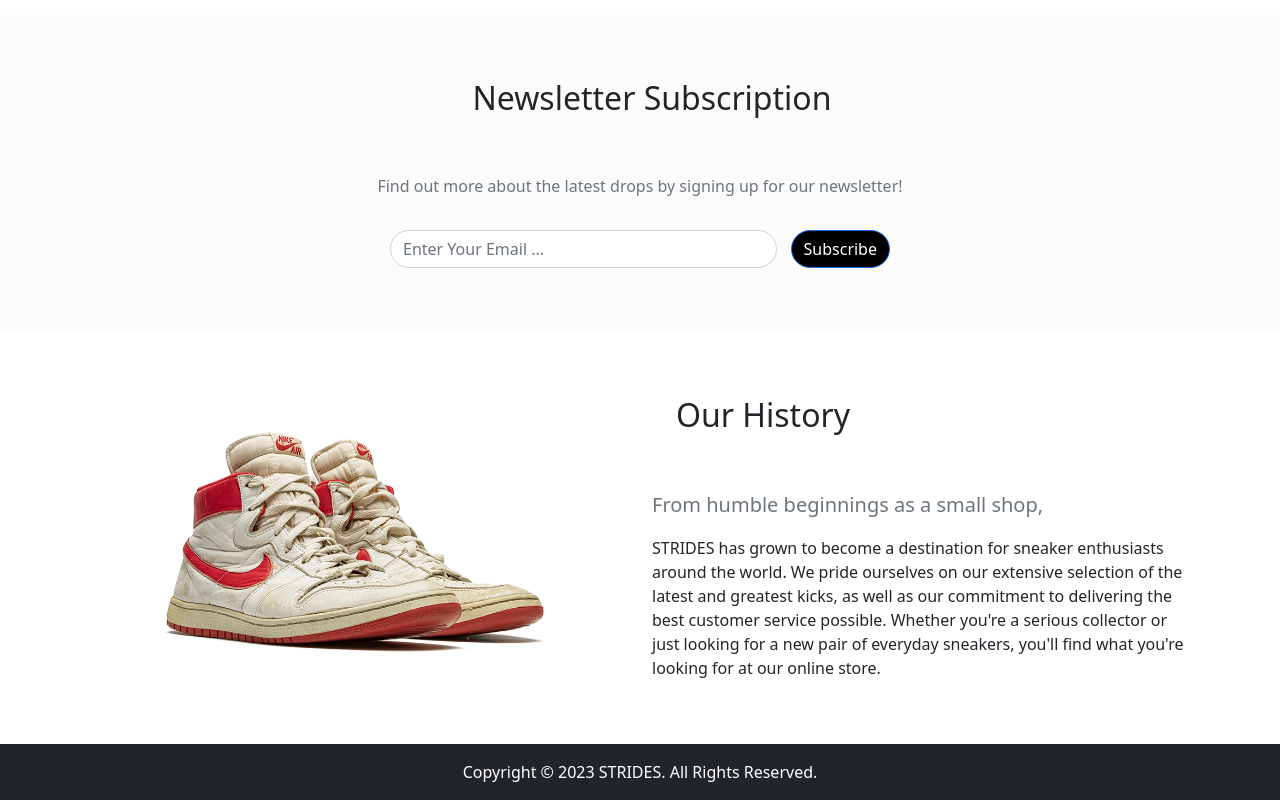
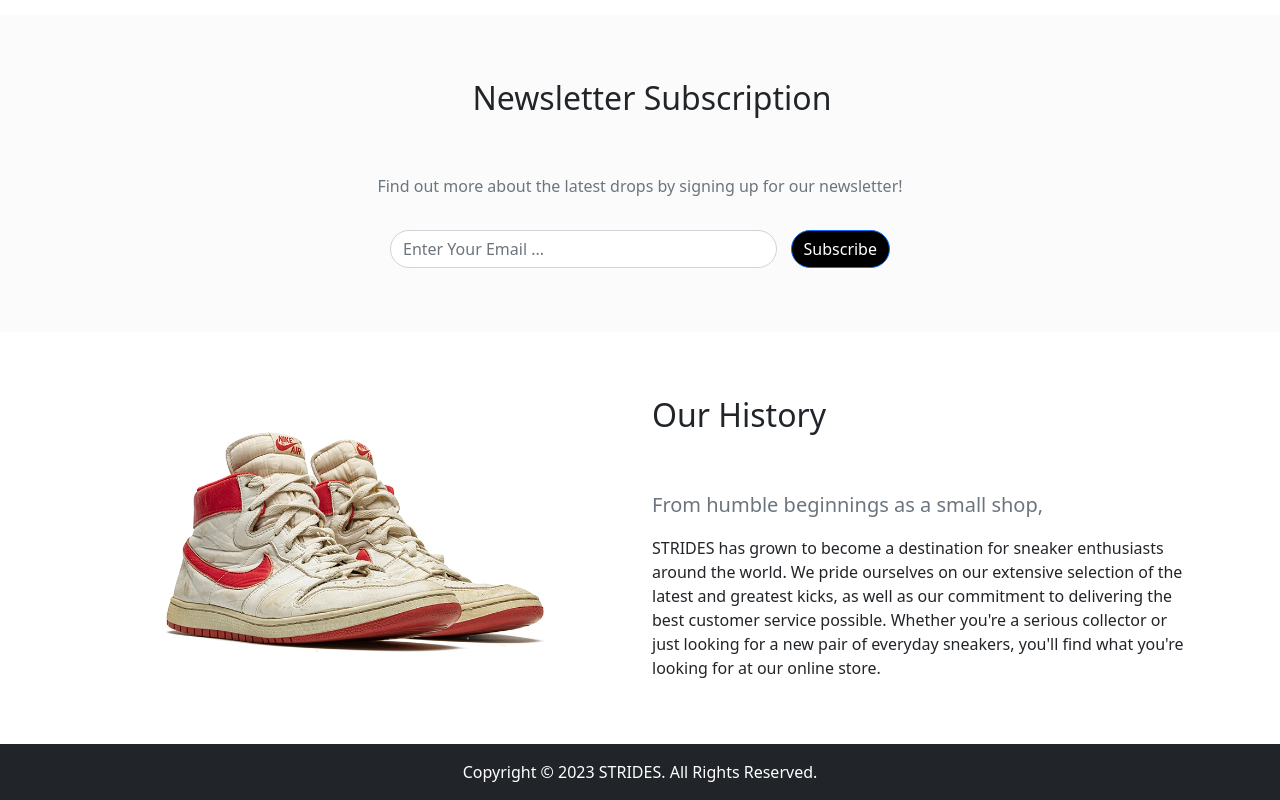
Before and after one commit to tripsflop/ga-project4-commerce, a React (Vite) app in the folder client/: page /home in a window 1280 px wide. Shown: the part 951-1751 px from the top of the page. Built offline with nearby package versions, Linux system fonts and the light colour scheme; no server answers.

Commit message:
aligned text in history component

```diff
--- a/client/src/components/blocks/History.jsx
+++ b/client/src/components/blocks/History.jsx
@@ -7,9 +7,7 @@ function History() {
         <div className="row gy-lg-5 align-items-center">
           <div className="col-lg-6 order-lg-1 text-center text-lg-start">
             <div className="title pt-3 pb-5">
-              <h2 className="position-relative d-inline-block ms-4">
-                Our History
-              </h2>
+              <h2 className="position-relative d-inline-block">Our History</h2>
             </div>
             <p className="lead text-muted">
               From humble beginnings as a small shop,
```
